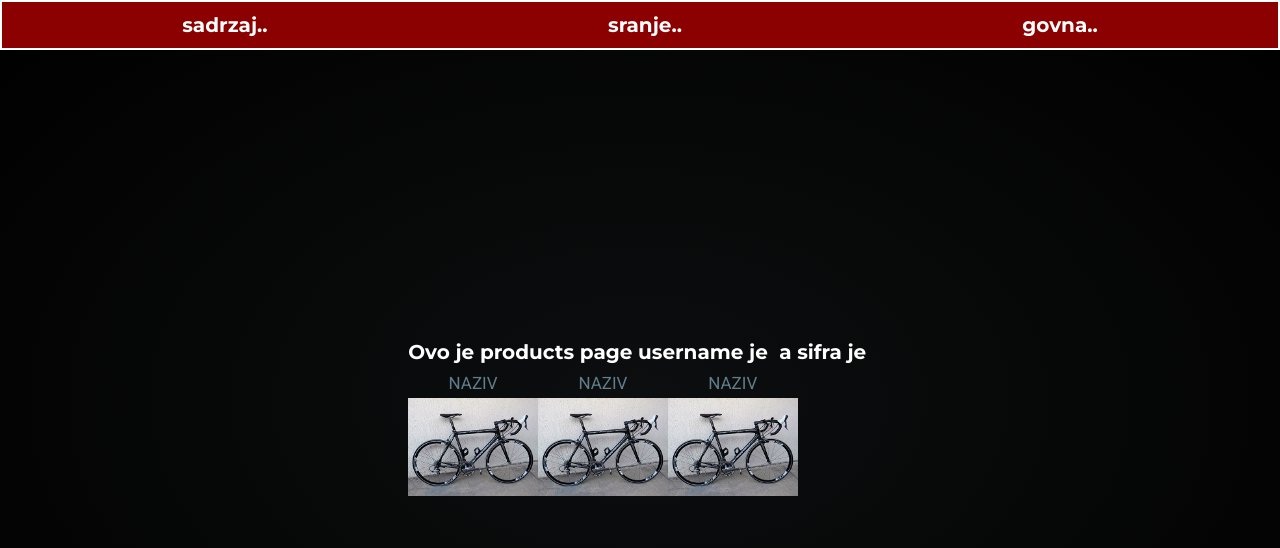
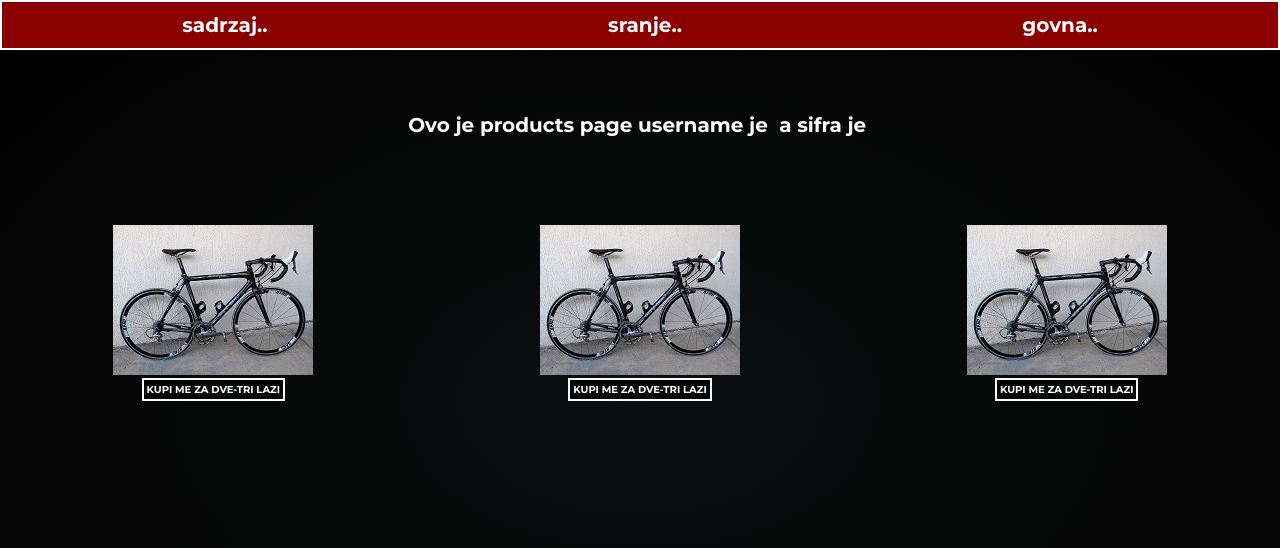
Before and after one commit to digitalprophets/dp-test, a Vue app in the folder client/: page /products in a window 1280 px wide. Shown: the top 548 px of the page. Built offline with nearby package versions, Linux system fonts and the light colour scheme; a web font is replaced by a local one.

Commit message:
mastering the product page prevedeno gospodar grida dominira

```diff
--- a/client/src/components/Products.vue
+++ b/client/src/components/Products.vue
@@ -12,28 +12,24 @@
 			</div>
 		</header>
 
-    	<div id="content">
+    	<div id="main_content">
+			<div id="main_content_text">
 				<h1>Ovo je products page username je
 		  			<span id="korisnik" style="color:red;">{{ user }}</span>
 		  			a sifra je <span id="lozinka" style="color:blue;">{{pass}}</span>
 				</h1>
+			</div>
 
-		<div id ="oglasi">
-
+			<div id ="product_section">
 				<!-- TODO ANDRIJA eslint smara pa sam stavio ovaj key iako nzm cemu sluzi -->
-				<div v-for="n in 3" v-bind:key="n">
-					<div class="col span1">
-						<p> naziv </p>
-						<div class="item">
+				<div v-for="n in 3" v-bind:key="n" class="product">
 					<img src="../slike/proba.jpg">
-							<div class="item-overlay">
-								<button class="dugmeta">cena</button>
-
+					<div class="button_container">
+						<button v-on:click="kupovina" class="dugmeta">KUPI ME ZA DVE-TRI LAZI</button>
 					</div>
 				</div>
 			</div>
-				</div>
-    	</div>
+			<div id="porukaZaKupca"></div>
 		</div>
   	</div>
 </template>
@@ -84,8 +80,12 @@ import ProductService from '../services/ProductService'
 			// TODO ANDRIJA ovde uhvati proizvode sa backenda
 			// this.products = (await ProductService.getAllProducts()).data
 			// console.log('products', this.products)
+		},
+		methods: {
+		kupovina(){
+			document.getElementById('porukaZaKupca').innerHTML="pocni tamo gde je ona stala"
 		}
-
+		}
     // OVO SAM KORISTIO KAO  <shopping-page :user=user :pass=pass></shopping-page> KAD IZ DRUGE STR POZIVAM OVU PA KAO
     // props: {
     //   user: {
@@ -104,13 +104,13 @@ import ProductService from '../services/ProductService'
 
 .products{
 	height: 100%;
+	width: 100%;
 	margin: 0;
-
     display: grid;
     grid-template-rows: 50px auto;
     grid-template-areas:
 		"header"
-    "content";
+    	"main_content";
 	color: white;
 }
 
@@ -137,7 +137,6 @@ header {
 .sadrzaj:hover {
 	cursor: pointer;
 }
-
 
 @-webkit-keyframes tracking-in-contract {
   0% {
@@ -166,10 +165,59 @@ header {
   }
 }
 
-#content {
-   	/* grid-area: content; */
+#main_content {
+	width: 100%;
+	height: 100%;
+	display: grid;
+	grid-template-rows: 20% auto;
+}
+
+#main_content_text {
+	display: grid;
+}
+
+#main_content_text h1 {
+	align-self: center;
 	justify-self: center;
+}
+
+#product_section {
+	display: grid;
+	 grid-template-columns: auto auto auto;
+	  grid-auto-rows: 200px;
+}
+
+.product {
 	align-self: center;
+	justify-self: center;
+	height: 150px;
+}
+
+.button_container {
+	display: grid;
+}
+
+button {
+	justify-self: center;
+	font-family: 'Montserrat', Arial, Helvetica, sans-serif;
+	float:left;
+	border: #fbfbfb solid 2px;
+	cursor:pointer;
+	background: #0d0e0f; /* For browsers that do not support gradients  */
+    background: radial-gradient(#0d0e0f, black); /* Standard syntax */
+    background-repeat: repeat;
+	color:white;
+	font-size:10px;
+	padding: 3px;
+	transition: all 0.3s;
+	font-weight:700;
+}
+
+#porukaZaKupca {
+	text-align: center;
+	font-family: 'Montserrat', Arial, Helvetica, sans-serif;
+	font-size: 20px;
+	color: red;
 }
 
 #korisnik {
@@ -279,176 +327,4 @@ header {
             transform: translate(0);
   }
 }
-
-.sekcije
-{
-	width: 80%;
-	margin: 0 auto;
-
-}
-
-.zaText
-{
-    font-size:20px;
-    font-size:2rem;
-    margin: 40px;
-}
-
-p
-{
-	line-height: 1.4;
-}
-
-.zaText h1
-{
-	margin: 16px auto;
-	text-align: center;
-	text-transform: uppercase;
-}
-
-a
-{
-	text-decoration: none;
-	color: #3498db;
-}
-
-
-.redURad
-{
-    clear: both;
-    padding: 0px;
-    margin: 0px;
-    margin-bottom: 20px;
-}
-
-.col
-{
-    display: block;
-    float:left;
-    margin: 1% 0 1% 8%;
-}
-
-.item
-{
-    position: relative;
-    overflow: hidden;
-    margin-bottom: 10px;
-}
-
-.col p, .col a
-{
-    text-transform: uppercase;
-    display: block;
-    text-align: center;
-    color: #607D8B;
-    font: 400 17px/30px "Roboto",sans-serif;
-}
-
-.item-overlay
-{
-    position: absolute;
-    width:100%;
-    height:100%;
-    top:0;
-    left:0;
-    background:rgba(27, 28, 28, 0);
-
-    -moz-transition: background 0.3s;
-    -webkit-transition: background 0.3s;
-    transition: background 0.3s;
-}
-
-.item-overlay p, .item-overlay a
-{
-    position: relative;
-    display: block;
-    top: 50%;
-    width:100%;
-    text-align: center;
-    opacity: 0;
-    transform: translateY(-50%);
-
-    -moz-transition: opacity 0.3s;
-    -webkit-transition: opacity 0.3s;
-	transition: opacity 0.3s;
-}
-
-.item img
-{
-    max-width: 100%;
-    margin:0px;
-    padding: 0px;
-    vertical-align: bottom;
-
-    -moz-transition: all 0.3s;
-    -webkit-transition: all 0.3s;
-    transition: all 0.3s;
-}
-
-.item:hover img
-{
-    -moz-transform: scale(1.3);
-    -webkit-transform: scale(1.3);
-    transform: scale(1.3);
-}
-
-.item:hover .item-overlay
-{
-    background:rgba(27, 28, 28, 0.9); /* BOJA KAD SE STANE MISEM */
-}
-
-.item:hover .item-overlay p
-{
-    opacity: 1;
-}
-
-.item:hover .item-overlay a
-{
-    opacity: 1;
-	height:100%;
-}
-
-/* majstorski poduhvat, div u linku da bi tekst u linku bio na sredini a link preko cele slike. medjutim to nije ni potrebno */
-.divA
-{
-	padding-top:25%;
-}
-
-.dugmeta
-{
-	width:100%;
-	height:100%;
-	opacity:0;
-	color: #607D8B;
-    font: 400 17px/30px "Roboto",sans-serif;
-}
-
-.dugmeta:hover
-{
-	opacity:0.6;
-	border:none;
-	transition:0.5s;
-	cursor: pointer;
-}
-
-.col:first-child
-{
-	margin-left: 0;
-}
-
-.grupa:before, .grupa:after
-{
-	content:"";
-	display:table;
-}
-
-.grupa:after
-{
-	clear:both;
-}
-
-.span1
-{
-	width: 28%;
-}
 </style>
```
Lines whose indentation alone changed are shown as unchanged.
